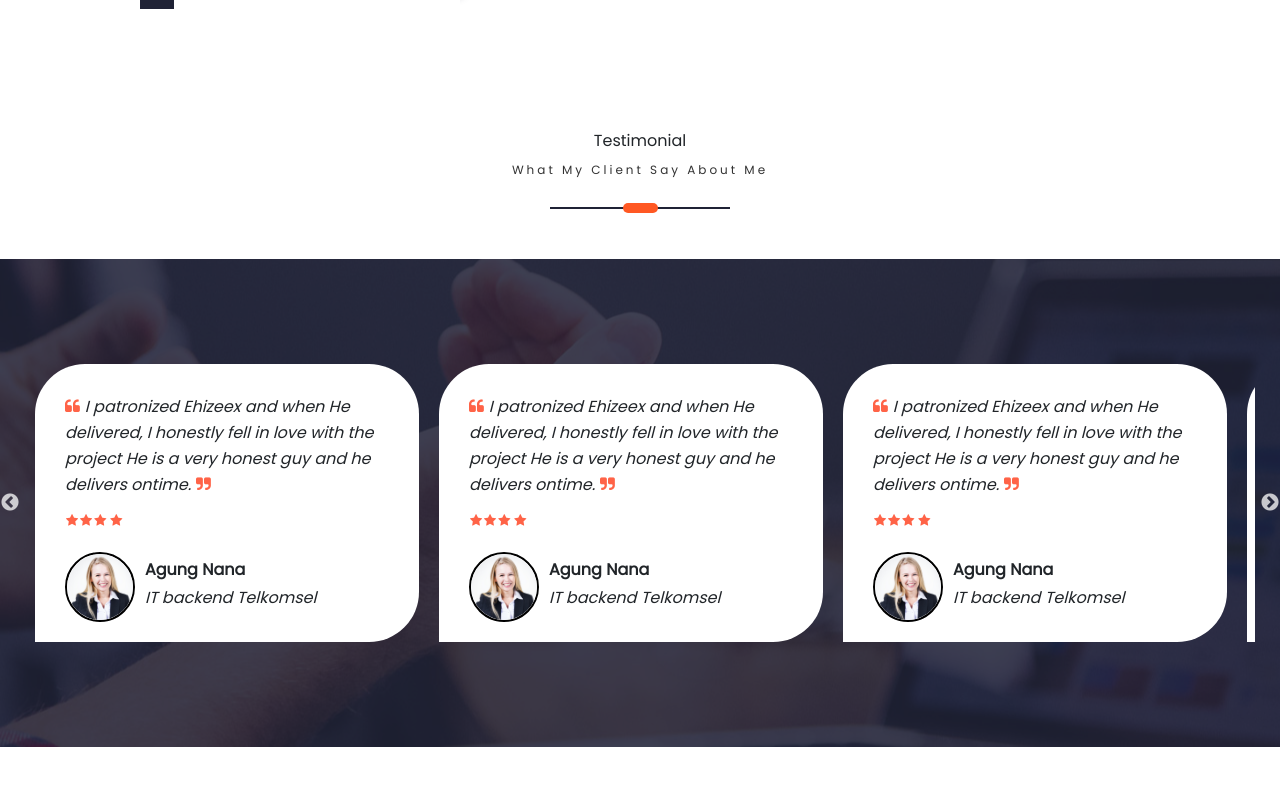
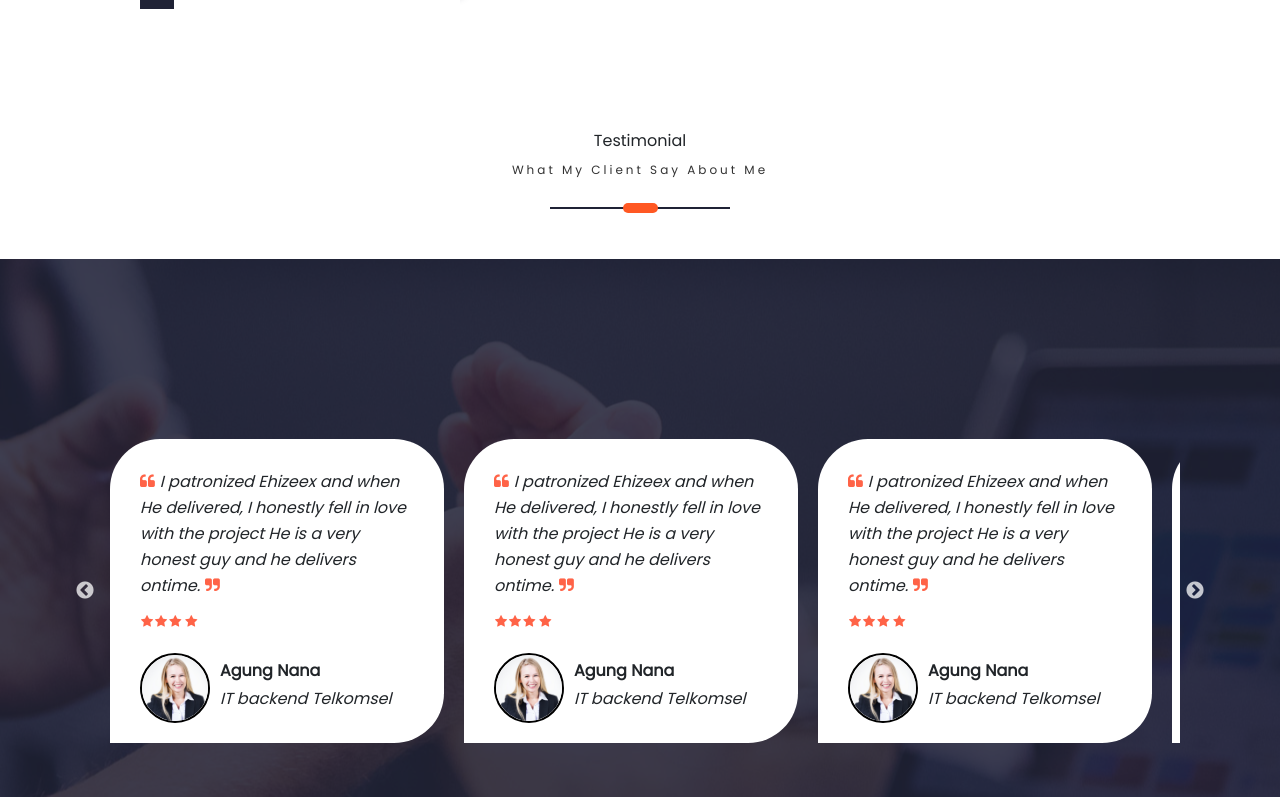
Before and after one commit to evairo176/my-app-pokemon, a React (Create React App) app: page / in a window 1280 px wide. Shown: the part 2000-2797 px from the top of the page. Before the commit the page ends 2747 px from the top, so only its background shows below. Built offline with nearby package versions, Linux system fonts and the light colour scheme; a web font is replaced by a local one.

Commit message:
feat: update

```diff
--- a/src/assets/css/testimonial.css
+++ b/src/assets/css/testimonial.css
@@ -93,3 +93,11 @@
   line-height: 26px;
   margin: 0;
 }
+@media only screen and (min-width: 1110px) {
+  .testimonial {
+    margin: 120px 0;
+  }
+  .container-content {
+    padding: 100px;
+  }
+}
```
